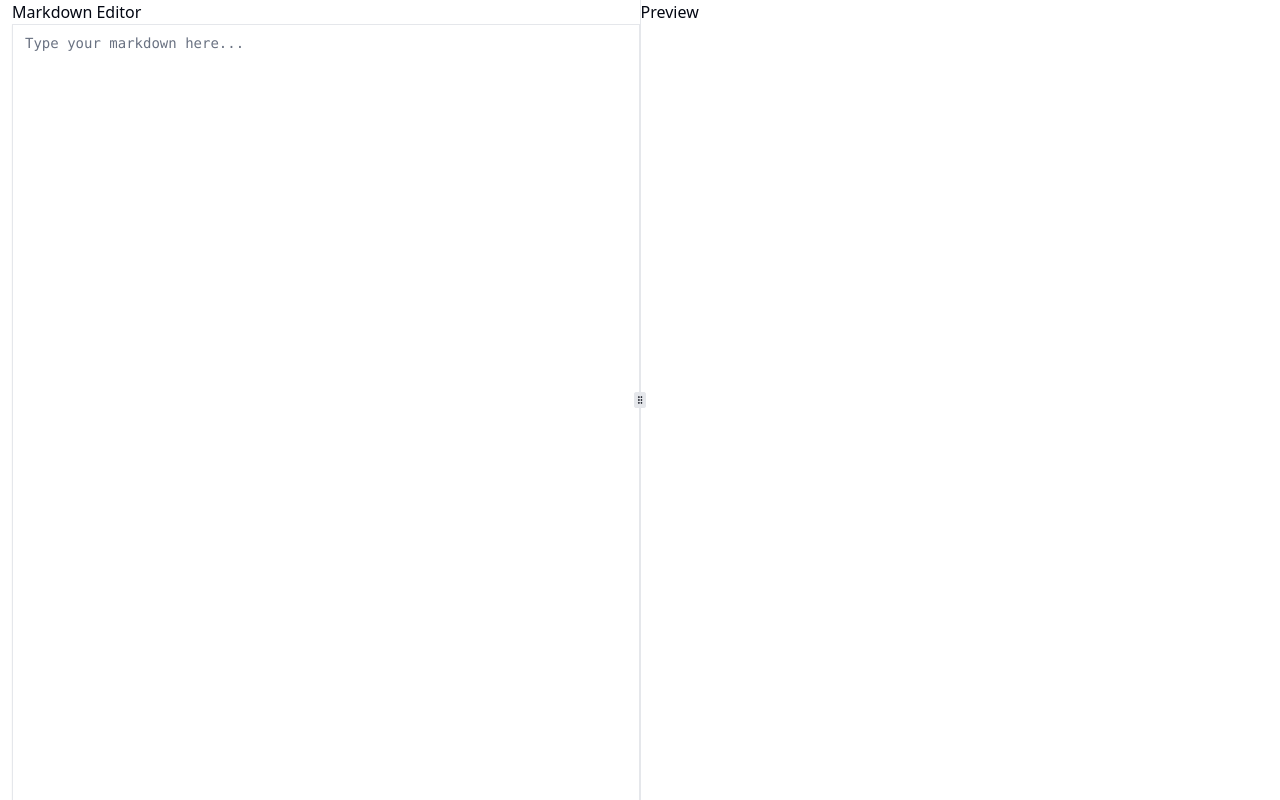
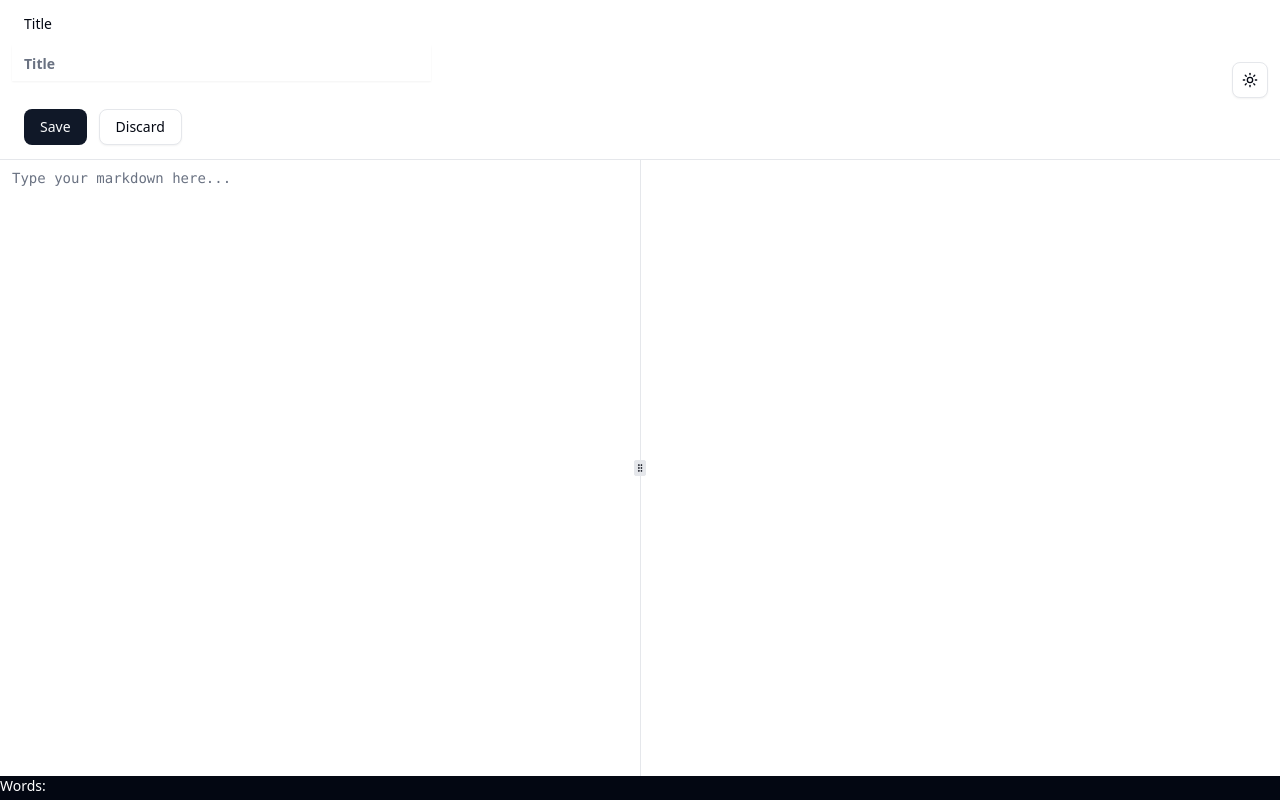
Before and after one commit to osmansemir/My_Blog, a React (Vite) app: page /admin/articles/new in a window 1280 px wide. Built offline with nearby package versions, Linux system fonts and the light colour scheme.

Commit message:
Refine Markdown Editor and Add discard functionality

```diff
--- a/package.json
+++ b/package.json
@@ -14,6 +14,7 @@
     "@radix-ui/react-dropdown-menu": "^2.1.16",
     "@radix-ui/react-label": "^2.1.7",
     "@radix-ui/react-navigation-menu": "^1.2.14",
+    "@radix-ui/react-scroll-area": "^1.2.10",
     "@radix-ui/react-separator": "^1.1.7",
     "@radix-ui/react-slot": "^1.2.3",
     "@tailwindcss/vite": "^4.1.14",
--- /dev/null
+++ b/src/components/ui/field.jsx
@@ -0,0 +1,234 @@
+import { useMemo } from "react"
+import { cva } from "class-variance-authority";
+
+import { cn } from "@/lib/utils"
+import { Label } from "@/components/ui/label"
+import { Separator } from "@/components/ui/separator"
+
+function FieldSet({
+  className,
+  ...props
+}) {
+  return (
+    <fieldset
+      data-slot="field-set"
+      className={cn(
+        "flex flex-col gap-6",
+        "has-[>[data-slot=checkbox-group]]:gap-3 has-[>[data-slot=radio-group]]:gap-3",
+        className
+      )}
+      {...props} />
+  );
+}
+
+function FieldLegend({
+  className,
+  variant = "legend",
+  ...props
+}) {
+  return (
+    <legend
+      data-slot="field-legend"
+      data-variant={variant}
+      className={cn(
+        "mb-3 font-medium",
+        "data-[variant=legend]:text-base",
+        "data-[variant=label]:text-sm",
+        className
+      )}
+      {...props} />
+  );
+}
+
+function FieldGroup({
+  className,
+  ...props
+}) {
+  return (
+    <div
+      data-slot="field-group"
+      className={cn(
+        "group/field-group @container/field-group flex w-full flex-col gap-7 data-[slot=checkbox-group]:gap-3 [&>[data-slot=field-group]]:gap-4",
+        className
+      )}
+      {...props} />
+  );
+}
+
+const fieldVariants = cva("group/field flex w-full gap-3 data-[invalid=true]:text-destructive", {
+  variants: {
+    orientation: {
+      vertical: ["flex-col [&>*]:w-full [&>.sr-only]:w-auto"],
+      horizontal: [
+        "flex-row items-center",
+        "[&>[data-slot=field-label]]:flex-auto",
+        "has-[>[data-slot=field-content]]:items-start has-[>[data-slot=field-content]]:[&>[role=checkbox],[role=radio]]:mt-px",
+      ],
+      responsive: [
+        "flex-col [&>*]:w-full [&>.sr-only]:w-auto @md/field-group:flex-row @md/field-group:items-center @md/field-group:[&>*]:w-auto",
+        "@md/field-group:[&>[data-slot=field-label]]:flex-auto",
+        "@md/field-group:has-[>[data-slot=field-content]]:items-start @md/field-group:has-[>[data-slot=field-content]]:[&>[role=checkbox],[role=radio]]:mt-px",
+      ],
+    },
+  },
+  defaultVariants: {
+    orientation: "vertical",
+  },
+})
+
+function Field({
+  className,
+  orientation = "vertical",
+  ...props
+}) {
+  return (
+    <div
+      role="group"
+      data-slot="field"
+      data-orientation={orientation}
+      className={cn(fieldVariants({ orientation }), className)}
+      {...props} />
+  );
+}
+
+function FieldContent({
+  className,
+  ...props
+}) {
+  return (
+    <div
+      data-slot="field-content"
+      className={cn("group/field-content flex flex-1 flex-col gap-1.5 leading-snug", className)}
+      {...props} />
+  );
+}
+
+function FieldLabel({
+  className,
+  ...props
+}) {
+  return (
+    <Label
+      data-slot="field-label"
+      className={cn(
+        "group/field-label peer/field-label flex w-fit gap-2 leading-snug group-data-[disabled=true]/field:opacity-50",
+        "has-[>[data-slot=field]]:w-full has-[>[data-slot=field]]:flex-col has-[>[data-slot=field]]:rounded-md has-[>[data-slot=field]]:border [&>*]:data-[slot=field]:p-4",
+        "has-data-[state=checked]:bg-primary/5 has-data-[state=checked]:border-primary dark:has-data-[state=checked]:bg-primary/10",
+        className
+      )}
+      {...props} />
+  );
+}
+
+function FieldTitle({
+  className,
+  ...props
+}) {
+  return (
+    <div
+      data-slot="field-label"
+      className={cn(
+        "flex w-fit items-center gap-2 text-sm leading-snug font-medium group-data-[disabled=true]/field:opacity-50",
+        className
+      )}
+      {...props} />
+  );
+}
+
+function FieldDescription({
+  className,
+  ...props
+}) {
+  return (
+    <p
+      data-slot="field-description"
+      className={cn(
+        "text-muted-foreground text-sm leading-normal font-normal group-has-[[data-orientation=horizontal]]/field:text-balance",
+        "last:mt-0 nth-last-2:-mt-1 [[data-variant=legend]+&]:-mt-1.5",
+        "[&>a:hover]:text-primary [&>a]:underline [&>a]:underline-offset-4",
+        className
+      )}
+      {...props} />
+  );
+}
+
+function FieldSeparator({
+  children,
+  className,
+  ...props
+}) {
+  return (
+    <div
+      data-slot="field-separator"
+      data-content={!!children}
+      className={cn(
+        "relative -my-2 h-5 text-sm group-data-[variant=outline]/field-group:-mb-2",
+        className
+      )}
+      {...props}>
+      <Separator className="absolute inset-0 top-1/2" />
+      {children && (
+        <span
+          className="bg-background text-muted-foreground relative mx-auto block w-fit px-2"
+          data-slot="field-separator-content">
+          {children}
+        </span>
+      )}
+    </div>
+  );
+}
+
+function FieldError({
+  className,
+  children,
+  errors,
+  ...props
+}) {
+  const content = useMemo(() => {
+    if (children) {
+      return children
+    }
+
+    if (!errors) {
+      return null
+    }
+
+    if (errors?.length === 1 && errors[0]?.message) {
+      return errors[0].message
+    }
+
+    return (
+      <ul className="ml-4 flex list-disc flex-col gap-1">
+        {errors.map((error, index) =>
+          error?.message && <li key={index}>{error.message}</li>)}
+      </ul>
+    );
+  }, [children, errors])
+
+  if (!content) {
+    return null
+  }
+
+  return (
+    <div
+      role="alert"
+      data-slot="field-error"
+      className={cn("text-destructive text-sm font-normal", className)}
+      {...props}>
+      {content}
+    </div>
+  );
+}
+
+export {
+  Field,
+  FieldLabel,
+  FieldDescription,
+  FieldError,
+  FieldGroup,
+  FieldLegend,
+  FieldSeparator,
+  FieldSet,
+  FieldContent,
+  FieldTitle,
+}
--- a/src/components/ui/label.jsx
+++ b/src/components/ui/label.jsx
@@ -1,5 +1,3 @@
-"use client"
-
 import * as React from "react"
 import * as LabelPrimitive from "@radix-ui/react-label"
 
--- /dev/null
+++ b/src/components/ui/scroll-area.jsx
@@ -0,0 +1,49 @@
+import * as React from "react"
+import * as ScrollAreaPrimitive from "@radix-ui/react-scroll-area"
+
+import { cn } from "@/lib/utils"
+
+function ScrollArea({
+  className,
+  children,
+  ...props
+}) {
+  return (
+    <ScrollAreaPrimitive.Root data-slot="scroll-area" className={cn("relative", className)} {...props}>
+      <ScrollAreaPrimitive.Viewport
+        data-slot="scroll-area-viewport"
+        className="focus-visible:ring-ring/50 size-full rounded-[inherit] transition-[color,box-shadow] outline-none focus-visible:ring-[3px] focus-visible:outline-1">
+        {children}
+      </ScrollAreaPrimitive.Viewport>
+      <ScrollBar />
+      <ScrollAreaPrimitive.Corner />
+    </ScrollAreaPrimitive.Root>
+  );
+}
+
+function ScrollBar({
+  className,
+  orientation = "vertical",
+  ...props
+}) {
+  return (
+    <ScrollAreaPrimitive.ScrollAreaScrollbar
+      data-slot="scroll-area-scrollbar"
+      orientation={orientation}
+      className={cn(
+        "flex touch-none p-px transition-colors select-none",
+        orientation === "vertical" &&
+          "h-full w-2.5 border-l border-l-transparent",
+        orientation === "horizontal" &&
+          "h-2.5 flex-col border-t border-t-transparent",
+        className
+      )}
+      {...props}>
+      <ScrollAreaPrimitive.ScrollAreaThumb
+        data-slot="scroll-area-thumb"
+        className="bg-border relative flex-1 rounded-full" />
+    </ScrollAreaPrimitive.ScrollAreaScrollbar>
+  );
+}
+
+export { ScrollArea, ScrollBar }
--- a/src/components/ui/separator.jsx
+++ b/src/components/ui/separator.jsx
@@ -1,3 +1,5 @@
+"use client"
+
 import * as React from "react"
 import * as SeparatorPrimitive from "@radix-ui/react-separator"
 
--- a/src/pages/MarkdownEditor.jsx
+++ b/src/pages/MarkdownEditor.jsx
@@ -10,6 +10,22 @@ import {
   ResizablePanel,
   ResizablePanelGroup,
 } from "@/components/ui/resizable";
+import { ScrollArea } from "@radix-ui/react-scroll-area";
+import { Input } from "../components/ui/input";
+import { ModeToggle } from "../components/ModeToggle";
+import { Label } from "@radix-ui/react-label";
+import {
+  Field,
+  FieldContent,
+  FieldDescription,
+  FieldError,
+  FieldGroup,
+  FieldLabel,
+  FieldLegend,
+  FieldSeparator,
+  FieldSet,
+  FieldTitle,
+} from "@/components/ui/field";
 
 function MarkdownEditor() {
   const [formData, setFormData] = useState({
@@ -45,36 +61,56 @@ function MarkdownEditor() {
   };
 
   return (
-    <div className="">
-      <ResizablePanelGroup
-        direction="horizontal"
-        className="grid grid-cols-1 md:grid-cols-2  "
-      >
+    <div className="flex flex-col h-screen">
+      <div className="flex font-bold  items-center border-b px-3 h-[160px]">
+        <FieldGroup className="w-1/3">
+          <Field className="">
+            <FieldLabel htmlFor="input-id" className="pl-3">
+              Title
+            </FieldLabel>
+            {/* Input, Select, Switch, etc. */}
+            <Input
+              placeholder="Title"
+              className="w-1/3 wrap-anywhere focus-visible:border-0 focus-visible:ring-0 rounded-none text-2xl border-0 "
+              value={formData.title}
+            />
+            {/* <FieldError>Validation message.</FieldError> */}
+          </Field>
+          <Field orientation="horizontal" className="ml-3">
+            <Button>Save</Button>
+            <Button variant="outline" onClick={() => navigate(-1)}>
+              Discard
+            </Button>
+          </Field>
+        </FieldGroup>
+        <div className="mx-3 grow"></div>
+        <ModeToggle />
+      </div>
+      <ScrollArea className="h-[calc(100vh-184px)]">
+        <ResizablePanelGroup direction="horizontal" className="">
           <ResizablePanel>
             {/* Markdown Editor Card */}
-          <div className="px-0 md:col-span-1 md:h-screen ml-3">
-            <h1>Markdown Editor</h1>
-            <div className="h-[calc(100%-20px)]">
+            <div className="h-full">
               <Textarea
-                className="h-full w-full font-mono rounded-none resize-none focus-visible:ring-0 outline-none border-inherit focus-visible:border-inherit "
+                className="h-full w-full pb-16 font-mono rounded-none resize-none focus-visible:ring-0 border-0 focus-visible:border-0 "
                 placeholder="Type your markdown here..."
                 value={formData.markdown}
                 onChange={(e) => handleChange("markdown", e.target.value)}
               />
             </div>
-          </div>
           </ResizablePanel>
           <ResizableHandle withHandle />
           <ResizablePanel>
             {/* Preview Card */}
-          <div className="md:col-span-1 md:h-screen mr-3">
-            <h1>Preview</h1>
-            <div className="h-[calc(100%-20px)] overflow-y-auto">
+            <div className="h-full p-3 overflow-y-auto pb-16">
               <MarkdownDisplay markdown={formData.markdown} />
-            </div>
             </div>
           </ResizablePanel>
         </ResizablePanelGroup>
+      </ScrollArea>
+      <div className="h-6 bg-foreground text-background text-sm align-bottom">
+        Words:
+      </div>
     </div>
   );
 }
```
Also changed, not shown: 1 other file (tests, documents, lock files or other folders). Lines whose indentation alone changed are shown as unchanged.
